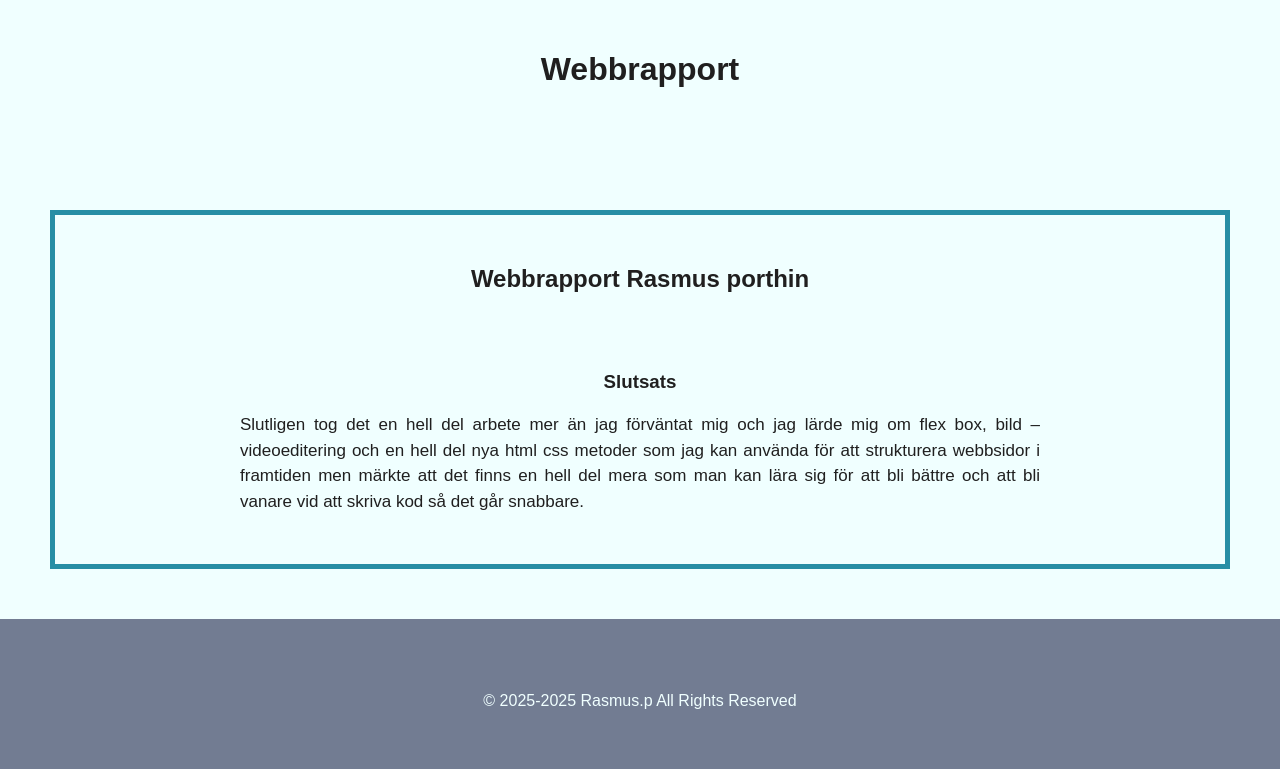
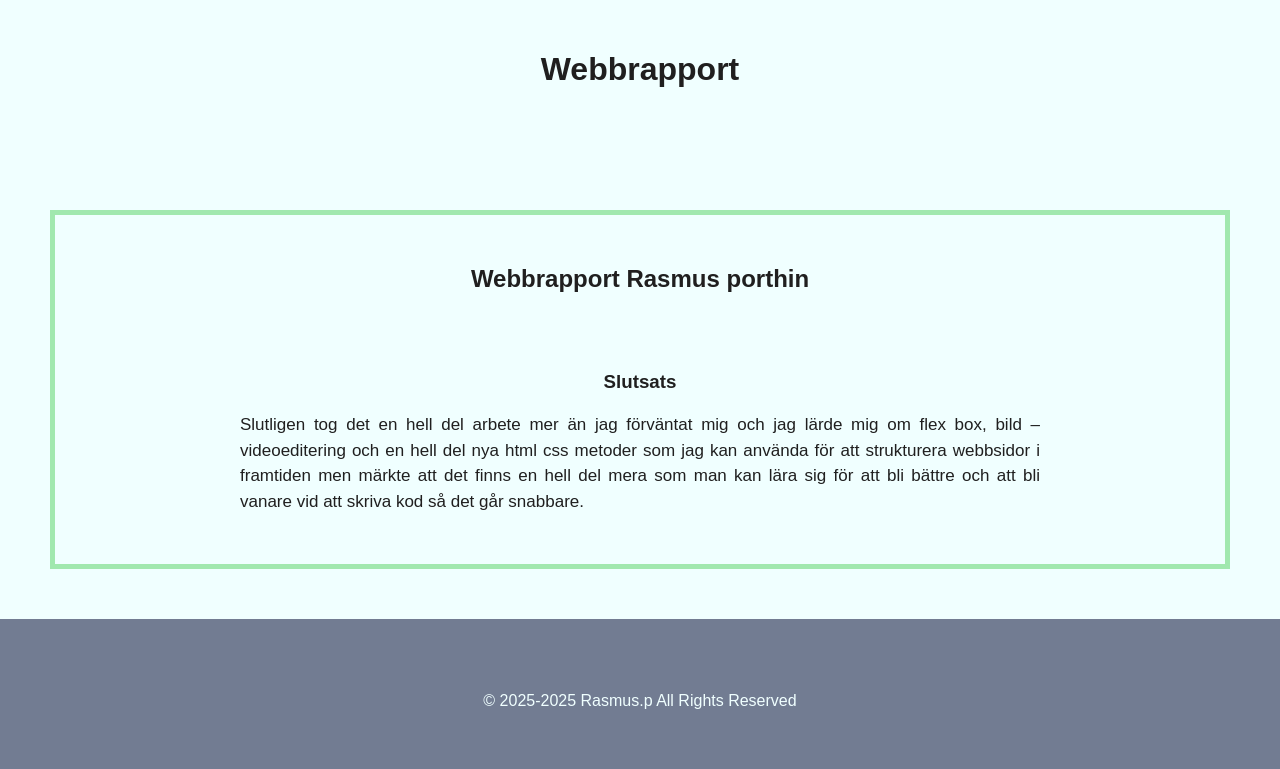
Before and after one commit to rasmus161/Backend_conect_website, a PHP site: page /assets/pages/raport.php in a window 1280 px wide. Shown: the part 161-930 px from the top of the page. Run offline with PHP 8.4, Linux system fonts and the light colour scheme.

Commit message:
fix collors on raport + add to do list + change html background color

```diff
--- a/assets/css/raport.css
+++ b/assets/css/raport.css
@@ -13,7 +13,7 @@
     padding: 30px;
     border-width: 5px;
     border-style: solid;
-    border-color: #278ea5;
+    border-color: var(--secondary-color);
     margin: 50px;
     min-height: 250px;
 
--- a/main.css
+++ b/main.css
@@ -16,7 +16,7 @@
  }
 
  html {
-    background-color: var(--secondary-color);
+    background-color: var(--primary-color);
  }
 
  body {
```
